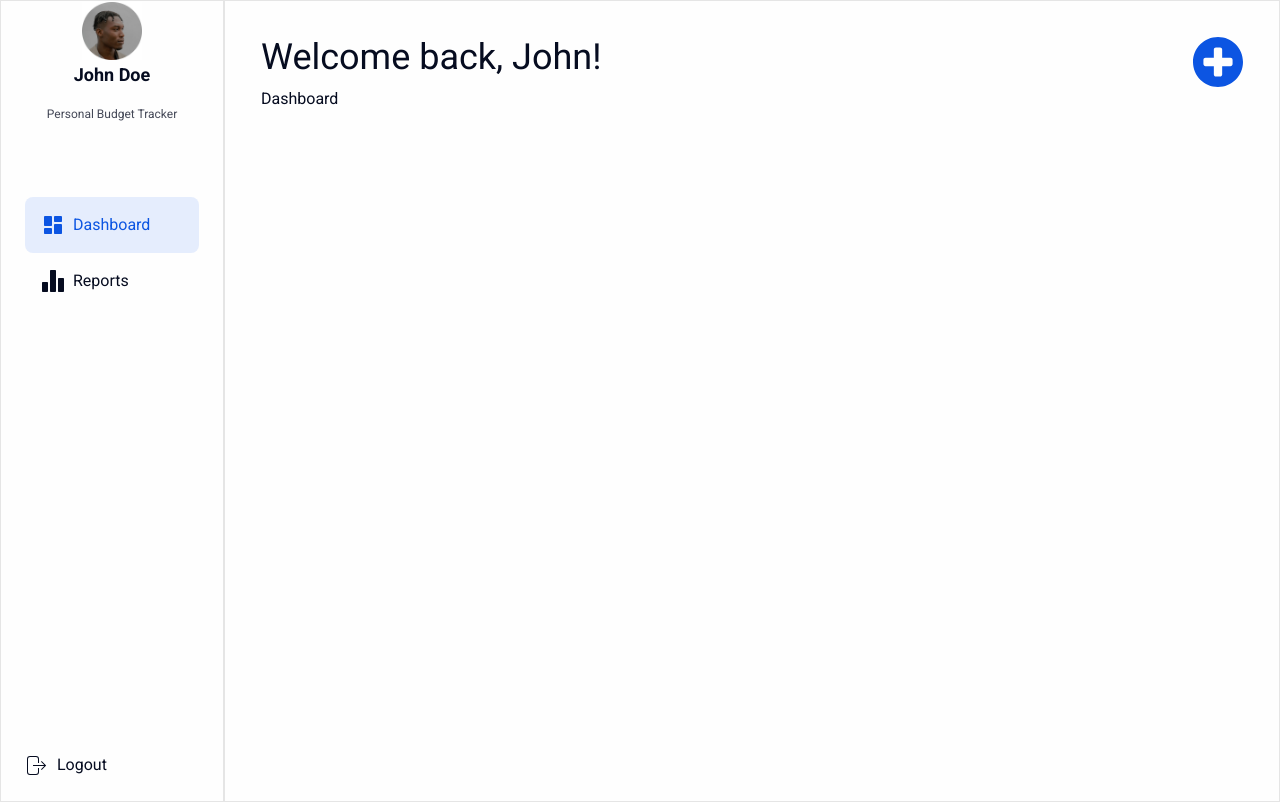
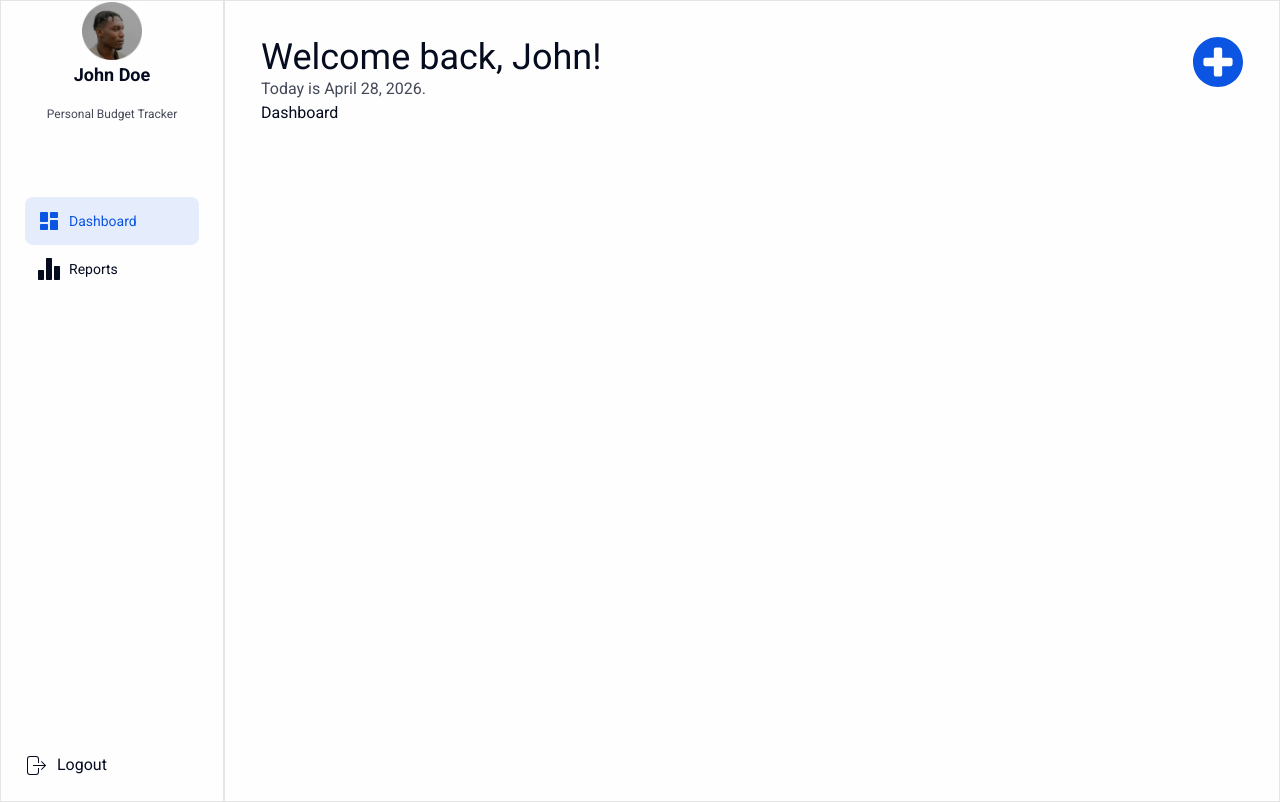
Before and after one commit to markmarkestareja/personal-budget-tracker, a Next.js app: page / in a window 1280 px wide. Built offline with nearby package versions, Linux system fonts and the light colour scheme.

Commit message:
Build RenderCurrentDate

```diff
--- a/app/layout.tsx
+++ b/app/layout.tsx
@@ -5,6 +5,7 @@ import "./globals.css";
 import Navigation from "@/components/Navigation";
 import SidebarDesktop from "@/components/Sidebar/SidebarDesktop";
 import BtnAdd from "@/components/BtnAdd";
+import RenderCurrentDate from "@/components/RenderCurrentDate";
 
 const geistSans = Geist({
   variable: "--font-geist-sans",
@@ -53,6 +54,7 @@ export default function RootLayout({
             <div className="flex justify-between w-full">
               <div>
                 <h1 className="text-3xl md:text-4xl">Welcome back, John!</h1>
+                <p className="text-dark/75">Today is <RenderCurrentDate />.</p>
               </div>
               <div className="hidden md:block">
                 <BtnAdd />
--- a/components/BtnSidebar.tsx
+++ b/components/BtnSidebar.tsx
@@ -16,7 +16,7 @@ export default function BtnSidebar({ name, href, icon }: BtnSidebarProps) {
   return (
     <div className="w-full">
       <button
-        className={`flex items-center gap-2 p-4 w-full rounded-[8px] transition
+        className={`flex items-center gap-2 p-3 w-full rounded-[8px] transition text-sm
             ${isActive
                 ? "bg-primary-muted text-primary"
                 : "hover:text-dark/50"
@@ -24,7 +24,7 @@ export default function BtnSidebar({ name, href, icon }: BtnSidebarProps) {
             `}
         onClick={() => router.push(`${href}`)}
       >
-        {icon && <span className="text-xl">{icon}</span>}
+        {icon && <span className="text-sm">{icon}</span>}
         {name}
       </button>
     </div>
--- /dev/null
+++ b/components/RenderCurrentDate.tsx
@@ -0,0 +1,13 @@
+"use client";
+
+export default function RenderCurrentDate() {
+  const today = new Date().toLocaleDateString("en-US", {
+    year: "numeric",
+    month: "long",
+    day: "numeric",
+  });
+
+  return (
+    <span>{today}</span>
+  );
+}
--- a/components/Sidebar/SidebarDesktop.tsx
+++ b/components/Sidebar/SidebarDesktop.tsx
@@ -1,12 +1,9 @@
 "use client";
 
 import Image from "next/image";
-import { usePathname, useRouter } from "next/navigation";
 import BtnSidebar from "../BtnSidebar";
 
 export default function SidebarDesktop() {
-  const router = useRouter();
-  const pathname = usePathname();
 
   return (
     <div className="h-lvh sticky flex flex-col justify-between">
--- a/components/header/SidebarTab.tsx
+++ b/components/header/SidebarTab.tsx
@@ -1,11 +1,9 @@
 "use client";
 
-import { useRouter } from "next/navigation";
 import { DrawerClose } from "@/components/ui/drawer";
 import BtnSidebar from "../BtnSidebar";
 
 export default function SidebarTab() {
-  const router = useRouter();
   return (
     <div className="px-6 flex flex-col justify-start items-start gap-4 pt-6">
       <DrawerClose asChild>
```
